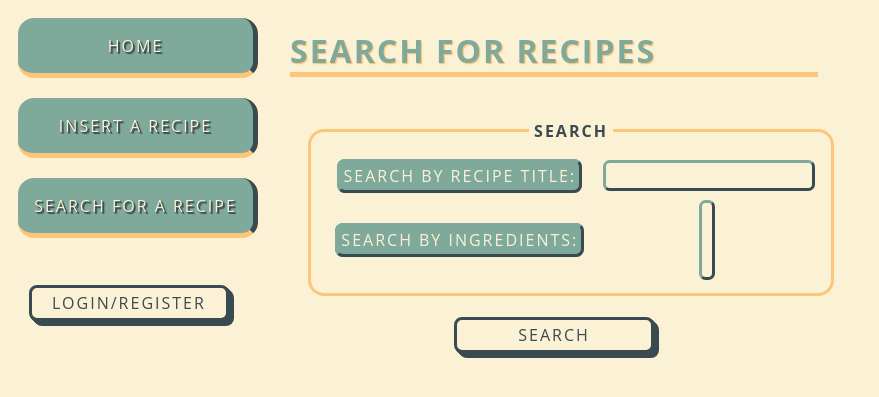
After one commit to hexueer/Recipe-Matching-Database, a Flask app: template templates/search.html in a window 1280 px wide. The commit adds this page. Shown: the top 397 px of the page, without its empty margins (0-879 px from the left). Run offline with Flask 2, Linux system fonts and the light colour scheme; the template is opened without the code that fills it, so the values that code supplies are empty.

Commit message:
Added search page html

```diff
--- a/app.py
+++ b/app.py
@@ -107,7 +107,7 @@ def update(rid):
 
 @app.route('/search/', methods=['GET', 'POST'])
 def search():
-    pass
+    return render_template('search.html')
 
 @app.route('/login/', methods=['GET', 'POST'])
 def login():
@@ -160,7 +160,6 @@ def login():
             passwd = request.form.get('password')
 
             print(username)
-
             conn = dbi.connect()
             row = helper.validate_login(conn, username)
             if row is None:
@@ -203,7 +202,7 @@ def logout():
 @app.before_first_request
 def init_db():
     dbi.cache_cnf()
-    db_to_use = 'iho_db'
+    db_to_use = 'ac5_db'
     dbi.use(db_to_use)
     print('will connect to {}'.format(db_to_use))
 
--- /dev/null
+++ b/requirements.txt
@@ -0,0 +1,4 @@
+flask
+PyMySQL
+~cs304/pub/downloads/pymysql/cs304dbi.py
+bcrypt
--- a/templates/base.html
+++ b/templates/base.html
@@ -18,7 +18,7 @@
                 <ul>
                 <li><a href="{{url_for('index')}}">Home</a></li>
                 <li><a href="{{url_for('insert')}}">Insert a Recipe</a></li>
-                <!-- <li><a href="{{url_for('search')}}">Search for a Recipe</a></li> -->
+                <li><a href="{{url_for('search')}}">Search for a Recipe</a></li>
                 </ul>
 
                 {% if user %}
--- /dev/null
+++ b/templates/search.html
@@ -0,0 +1,50 @@
+{% extends "base.html" %}
+
+{% block main_content %}
+
+<h1>Search for Recipes</h1>
+
+<div class=container>
+    <div class="row">
+        <div class="col-2"></div>
+        <div class="col-8">
+            <form method="post" action="{{url_for('search')}}">
+                <input type="hidden" name="form-name" value="form1">
+                <fieldset>
+                    <legend>Search</legend>
+                    <table>
+                        <tbody>
+                            <tr>
+                                <td><label for="recipe-title">Search by Recipe Title: </label></td>
+                                <td><input id="recipe-title" type="text" name="recipe-title"></td>
+                            </tr>
+                            <tr>
+                                <td><label for="recipe-tags">Search by Ingredients: </label></td>
+                                <td>
+                                    <select class="form-select" multiple id="recipe-tags" name="recipe-tags">
+                                        {% for tag in tags %}
+                                        <option value="{{ tag }}"> {{ tag }} </option>
+                                        {% endfor %}
+                                    </select>
+                                </td>
+                            </tr>
+                        </tbody>
+                    </table>
+                </fieldset>
+                <div class="row">
+                    <div class="col-2"></div>
+                    <div class="col-8 justify-content-center">
+                        <p class="pbtn">
+                            <input type="submit" value="Search">
+                        </p>
+                    </div>
+                    <div class="col-2"></div>
+                </div>
+            </form>
+
+        </div>
+        <div class="col-2"></div>
+    </div>
+</div>
+
+{% endblock %}
```
